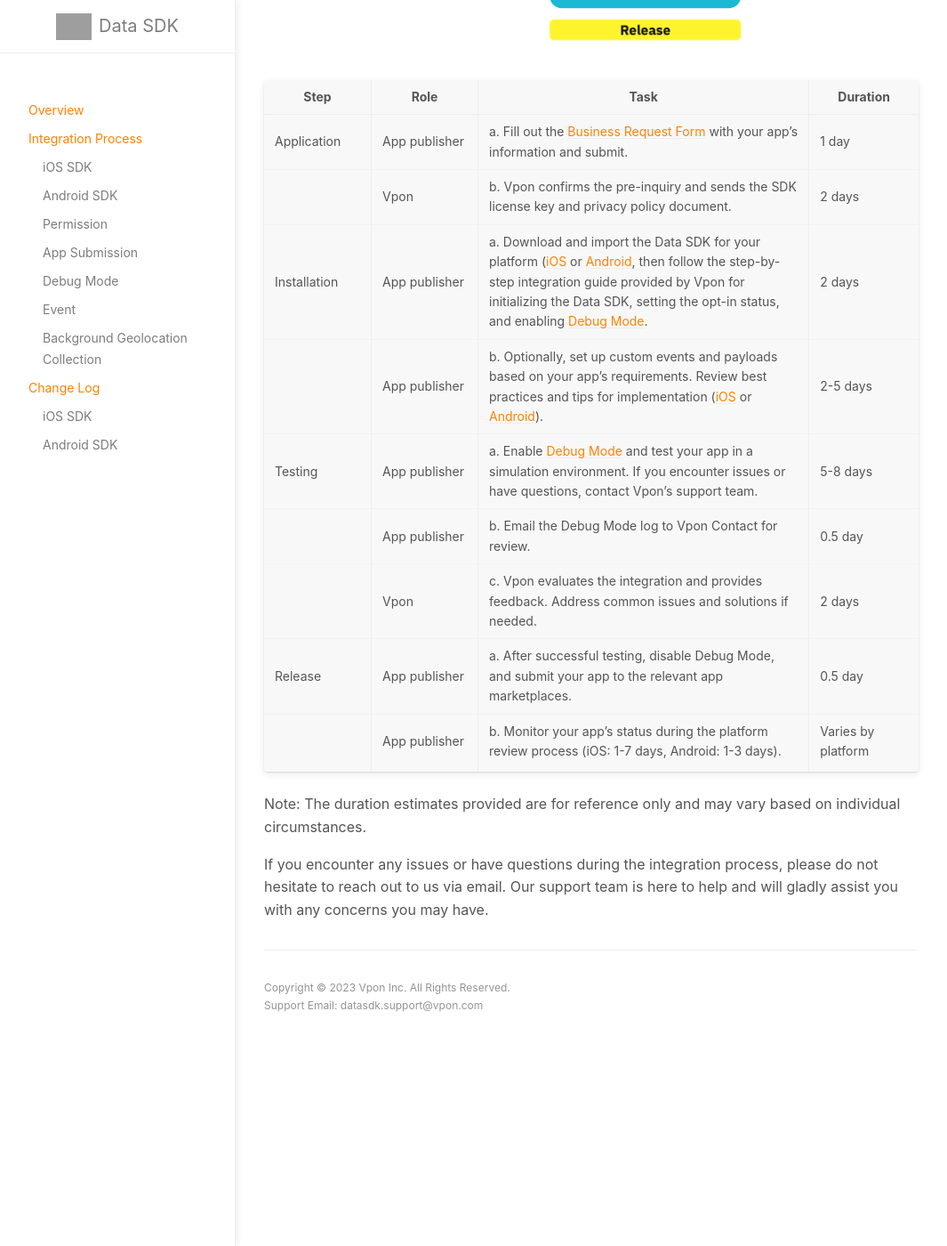
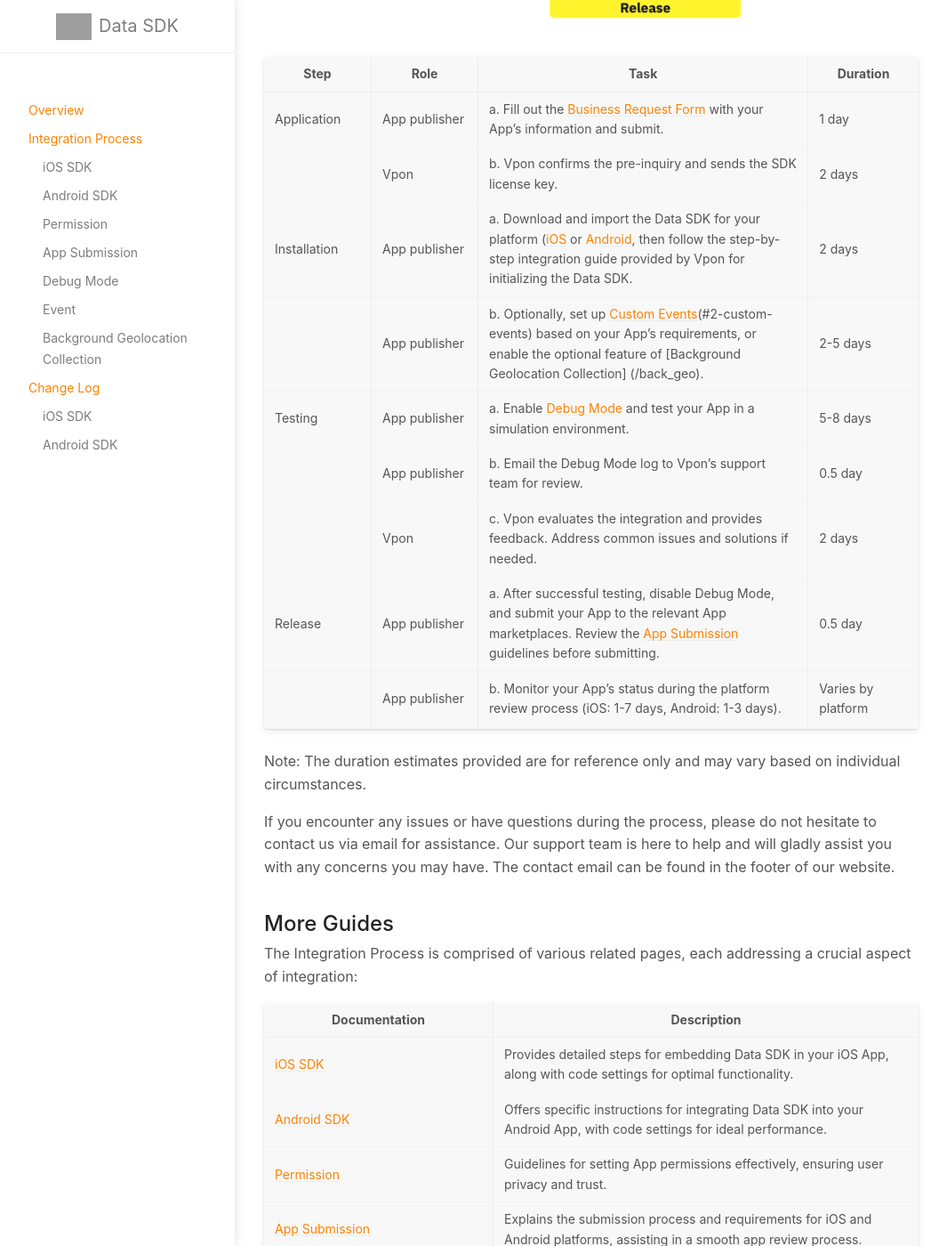
Before and after one commit to vpon-data/data-sdk, a Jekyll site: the page built from docs/IntegrationProcess.md, in a window 1280 px wide and 1400 px high, scrolled down 1369 px. Shown: the whole window at 89% size, without its empty margins (107-1172 px from the left). Built offline with Jekyll 4.4.1, drawn with Linux system fonts in a browser that asks for light colours; before the commit the page ends 2548 px from its top, so only the background shows below that; some of the changed text lies outside the part shown; grey boxes are pictures that could not be loaded.

Commit message:
Update Integration Guide

```diff
--- a/docs/IntegrationProcess.md
+++ b/docs/IntegrationProcess.md
@@ -11,24 +11,37 @@
 # Integration Process
 ---
 
-The Integration Process is designed to guide you through the seamless integration of the Data SDK into your app. It provides step-by-step instructions tailored for both iOS and Android platforms. If you encounter any issues or have questions during the process, please do not hesitate to contact us via email for assistance. Our contact email can be found in the footer of our website.
+The Integration Process guides you through integrating the Data SDK into your App, offering detailed instructions tailored for both iOS and Android platforms. It covers a range of essential steps, from initial setup to release, ensuring you have the tools you need for a successful integration.
 
 
 ![](/docs/images/integration_process_4.png)
 
 | Step | Role        | Task                                                                                                    | Duration          |
 |------|-------------|---------------------------------------------------------------------------------------------------------|-------------------|
-| Application    | App publisher | a. Fill out the [Business Request Form](https://airtable.com/shr0Mts1aMzUlzEIm) with your app's information and submit.        |         1 day          |
-|      | Vpon        | b. Vpon confirms the pre-inquiry and sends the SDK license key and privacy policy document.                                | 2 days            |
-| Installation| App publisher | a. Download and import the Data SDK for your platform ([iOS]({% link docs/iOS.md %}) or [Android]({% link docs/Android.md %}), then follow the step-by-step integration guide provided by Vpon for initializing the Data SDK, setting the opt-in status, and enabling [Debug Mode]({% link docs/DebugMode.md %}). |          2 days         |
-|      | App publisher   | b. Optionally, set up custom events and payloads based on your app's requirements. Review best practices and tips for implementation ([iOS]({% link docs/iOS.md %}#set-up-customized-events) or [Android]({% link docs/Android.md %}#set-up-customized-events)).  | 2-5 days |
-| Testing    | App publisher | a. Enable [Debug Mode]({% link docs/DebugMode.md %}) and test your app in a simulation environment. If you encounter issues or have questions, contact Vpon's support team. | 5-8 days          |
-|      | App publisher| b. Email the Debug Mode log to Vpon Contact for review.                               |         0.5 day          |
+| Application    | App publisher | a. Fill out the [Business Request Form](https://airtable.com/shr0Mts1aMzUlzEIm) with your App's information and submit.        |         1 day          |
+|      | Vpon        | b. Vpon confirms the pre-inquiry and sends the SDK license key.                                | 2 days            |
+| Installation| App publisher | a. Download and import the Data SDK for your platform ([iOS]({% link docs/iOS.md %}) or [Android]({% link docs/Android.md %}), then follow the step-by-step integration guide provided by Vpon for initializing the Data SDK. |          2 days         |
+|      | App publisher   | b. Optionally, set up [Custom Events]({% link docs/Event.md %})(#2-custom-events) based on your App's requirements, or enable the optional feature of [Background Geolocation Collection] ({%link docs/BackgroundGeolocation.md %}). | 2-5 days |
+| Testing    | App publisher | a. Enable [Debug Mode]({% link docs/DebugMode.md %}) and test your App in a simulation environment. | 5-8 days          |
+|      | App publisher| b. Email the Debug Mode log to Vpon's support team for review.                               |         0.5 day          |
 |      | Vpon        | c. Vpon evaluates the integration and provides feedback. Address common issues and solutions if needed. | 2 days            |
-| Release    | App publisher | a. After successful testing, disable Debug Mode, and submit your app to the relevant app marketplaces.  |     0.5 day               |
-|      | App publisher  | b. Monitor your app's status during the platform review process (iOS: 1-7 days, Android: 1-3 days).     | Varies by platform |
-
+| Release    | App publisher | a. After successful testing, disable Debug Mode, and submit your App to the relevant App marketplaces. Review the [App Submission]({% link docs/AppSubmission.md %}) guidelines before submitting.|     0.5 day               |
+|      | App publisher  | b. Monitor your App's status during the platform review process (iOS: 1-7 days, Android: 1-3 days).     | Varies by platform |
 
 Note: The duration estimates provided are for reference only and may vary based on individual circumstances.
 
-If you encounter any issues or have questions during the integration process, please do not hesitate to reach out to us via email. Our support team is here to help and will gladly assist you with any concerns you may have.
+
+If you encounter any issues or have questions during the process, please do not hesitate to contact us via email for assistance. Our support team is here to help and will gladly assist you with any concerns you may have. The contact email can be found in the footer of our website.
+
+##  More Guides
+The Integration Process is comprised of various related pages, each addressing a crucial aspect of integration:
+
+| Documentation | Description |
+| -------------- | ------------ |
+| [iOS SDK]({% link docs/iOS.md %}) | Provides detailed steps for embedding Data SDK in your iOS App, along with code settings for optimal functionality. |
+| [Android SDK]({% link docs/Android.md %}) | Offers specific instructions for integrating Data SDK into your Android App, with code settings for ideal performance. |
+| [Permission]({% link docs/Permission.md %}) | Guidelines for setting App permissions effectively, ensuring user privacy and trust. |
+| [App Submission]({% link docs/AppSubmission.md %})| Explains the submission process and requirements for iOS and Android platforms, assisting in a smooth app review process. |
+| [Debug Mode]({% link docs/DebugMode.md %}) | Details how to use the real-time event log for debugging in the developer console. |
+| [Event]({% link docs/Event.md %}) | Comprehensive information on the three main types of event collections (Auto Events, Custom Events, and Background Geolocation Collection) and guidelines on when to use optional features. |
+| [Background Geolocation Collection]({% link docs/BackgroundGeolocation.md %})| Specifics of this optional feature, its benefits, and the process of its integration. |
```
Also changed, not shown: docs/ChangeLog.md (deleted, +0 -72 lines), docs/iOS.md (+0 -1 lines), index.md (+2 -2 lines).
